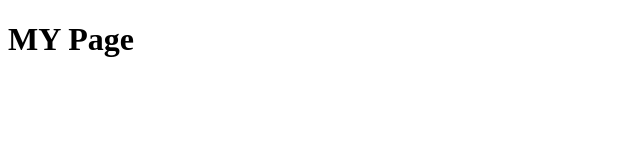
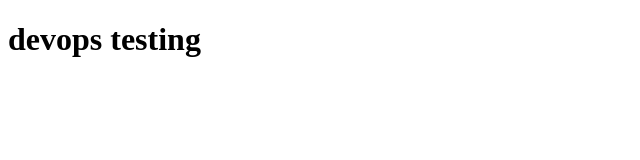
Before and after one commit to govardhank168/Devops-govardhan, a plain HTML site: page index.html in a window 1280 px wide. Shown: the whole page, without its empty margins (0-640 px from the left). Drawn offline with Linux system fonts and the light colour scheme.

Commit message:
Update index.html

```diff
--- a/index.html
+++ b/index.html
@@ -4,7 +4,7 @@
 <title>Devops tarining page </title>
 </head>
 <body>
-<h1> MY Page </h1>
+<h1> devops testing </h1>
 
 </body>
 </html>
```
